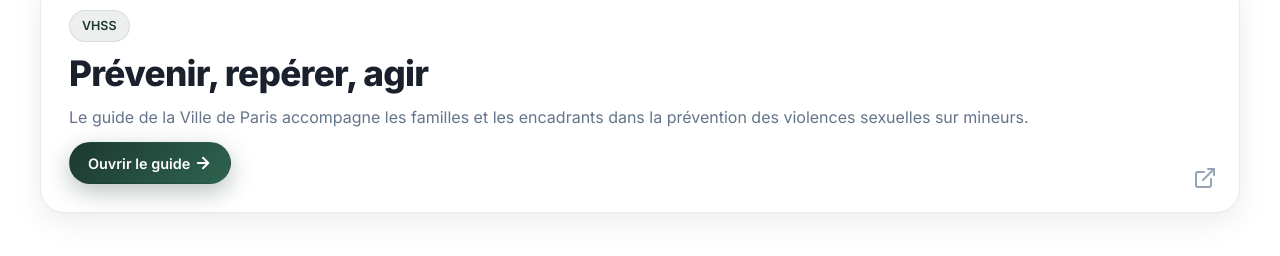
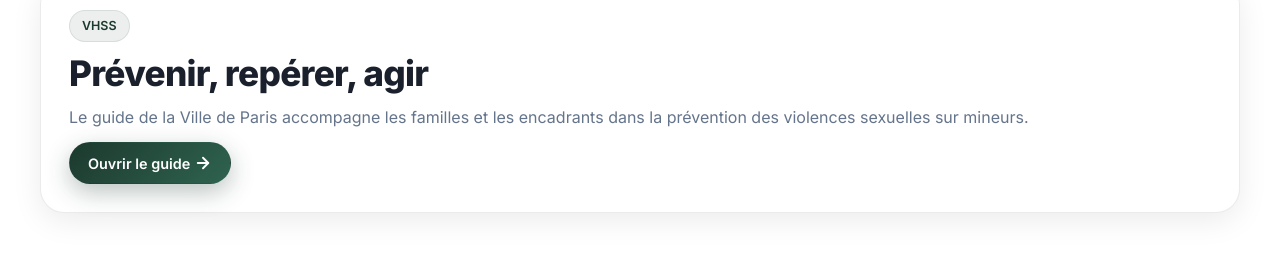
Before and after one commit to jeremiekunkela/escxv-site, a Next.js app: page /association in a window 1280 px wide. Shown: the part 841-1097 px from the top of the page. Built offline with nearby package versions, Linux system fonts and the light colour scheme.

Commit message:
refactor: retirer l'icone du lien vhss

```diff
--- a/src/app/association/page.module.css
+++ b/src/app/association/page.module.css
@@ -46,13 +46,6 @@
   width: fit-content;
 }
 
-.externalIcon {
-  position: absolute;
-  right: 22px;
-  bottom: 22px;
-  color: var(--color-text-tertiary);
-}
-
 .installationsSection {
   background: linear-gradient(135deg, #f8fafc 0%, #f1f5f9 100%);
 }
--- a/src/app/association/page.tsx
+++ b/src/app/association/page.tsx
@@ -1,5 +1,4 @@
 import type { Metadata } from "next";
-import { ExternalLink } from "lucide-react";
 import { Button } from "@/components/ui/Button/Button";
 import { Container } from "@/components/ui/Container/Container";
 import { HeroSection } from "@/components/shared/HeroSection/HeroSection";
@@ -46,7 +45,6 @@ export default function AssociationPage() {
               >
                 Ouvrir le guide
               </Button>
-              <ExternalLink aria-hidden="true" className={styles.externalIcon} />
             </article>
           </Container>
         </section>
```
